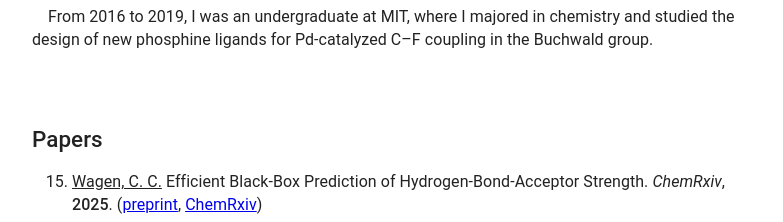
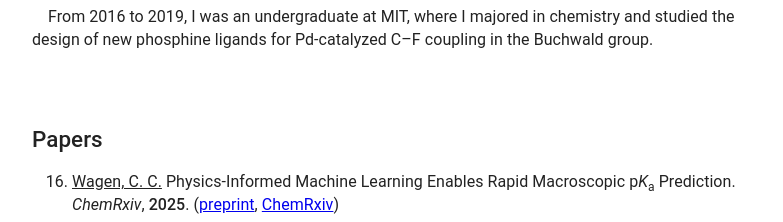
Before and after one commit to corinwagen/corinwagen.github.io, a plain HTML site: page public/main/index.html in a window 1280 px wide. Shown: the part 524-746 px from the top of the page, without its empty margins (248-1031 px from the left). Drawn offline with Linux system fonts and the light colour scheme.

Commit message:
new paper whodis

```diff
--- a/public/main/index.html
+++ b/public/main/index.html
@@ -97,6 +97,12 @@
 
 <h2 id="pubs" style="clear:both;"> Papers </h2>
 <ol class="pub-list" reversed>
+  <li class=citation>
+    <u>Wagen, C. C.</u>
+    Physics-Informed Machine Learning Enables Rapid Macroscopic p<i>K</i><sub>a</sub> Prediction.
+    <i>ChemRxiv</i>, <b>2025</b>.
+    (<a href="https://rowansci.com/publications/macroscopic-pka-prediction">preprint</a>,
+    <a href="https://chemrxiv.org/engage/chemrxiv/article-details/680998c4e561f77ed48f3704">ChemRxiv</a>)
   <li class=citation>
     <u>Wagen, C. C.</u>
     Efficient Black-Box Prediction of Hydrogen-Bond-Acceptor Strength.
```
